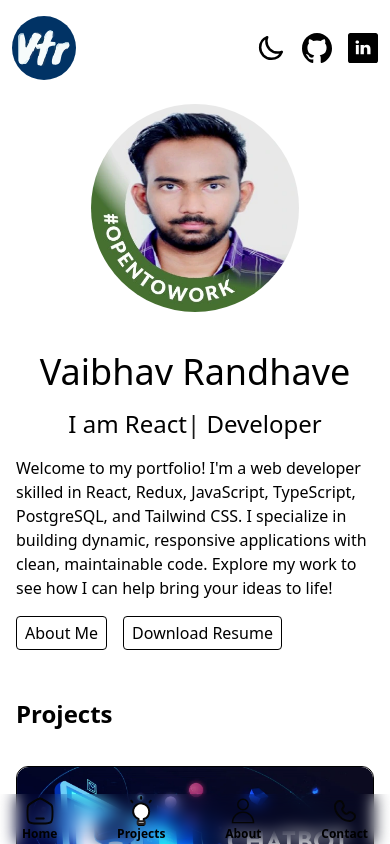
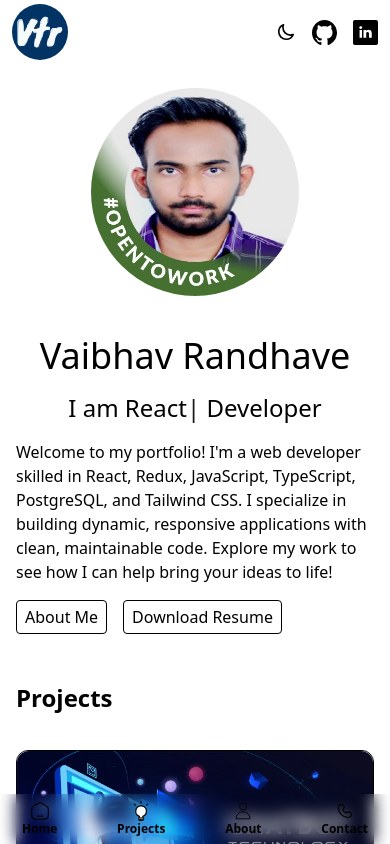
Before and after one commit to randhavevaibhav/PortFReact, a React (Vite) app: page / in a window 390 px wide. Shown: the top 844 px of the page. Built offline with nearby package versions, Linux system fonts and the light colour scheme.

Commit message:
seperated bottom nav

```diff
--- /dev/null
+++ b/src/components/BottomNav.jsx
@@ -0,0 +1,52 @@
+import { Link } from "react-router-dom";
+import HomeSVG from "./HomeSVG";
+import IdeaSVG from "./IdeaSVG";
+import PersonSVG from "./PersonSVG";
+import PhoneSVG from "./PhoneSVG";
+
+
+
+const bottomNavList = [
+    {
+        id: 1,
+        text: "Home",
+        icon: <HomeSVG width="20px"/>,
+        linkTo: "/"
+    },
+    {
+        id: 2,
+        text: "Projects",
+        icon: <IdeaSVG width="20px"/>,
+        linkTo: "#"
+    },
+    {
+        id: 3,
+        text: "About",
+        icon: <PersonSVG width="20px"/>,
+        linkTo: "/about"
+    },
+    {
+        id: 4,
+        text: "Contact",
+        icon: <PhoneSVG width="20px"/>,
+        linkTo: "#"
+    }
+]
+
+
+const BottomNav = () => {
+    return (<div className="md:hidden h-[50px] items-center md:gap-6 gap-4 flex fixed bottom-0 w-full justify-around backdrop-blur">
+        {bottomNavList.map((item) => {
+            return (
+                <Link to={item.linkTo} className="text-xs text-primary font-bold flex flex-col items-center" key={item.id}>
+                    <span>{item.icon}</span>
+                    <span>{item.text}</span>
+                </Link>
+
+            )
+        })}
+    </div>
+    )
+}
+
+export default BottomNav;
--- a/src/components/Navbar.jsx
+++ b/src/components/Navbar.jsx
@@ -5,10 +5,8 @@ import { Link } from "react-router-dom";
 import GithubSVG from "./GithubSVG";
 import LinkedInSVG from "./LinkedInSVG";
 import { useState } from "react";
-import HomeSVG from "./HomeSVG";
-import IdeaSVG from "./IdeaSVG";
-import PersonSVG from "./PersonSVG";
-import PhoneSVG from "./PhoneSVG";
+
+import BottomNav from "./BottomNav";
 const Navbar = () => {
   const [theme, setTheme] = useState("light");
 
@@ -27,14 +25,14 @@ const Navbar = () => {
   }
 
   return (<>
-    <header className="sticky h-20 md:h-28 top-0 z-20 flex pt-4 w-full backdrop-blur">
+    <header className="sticky h-16 md:h-28 top-0 z-20 flex pt-[4px] w-full backdrop-blur">
       <div className="mx-auto w-full max-w-6xl ">
         {/* for now addded overflow scroll to nav need to remove and convert it to sidebar */}
         <nav className="flex items-center md:gap-6 gap-3 md:justify-normal justify-between">
           {/* <!-- Brand logo --> */}
           <div className="logo inline-flex shrink-0 md:ml-0 ml-3">
             <Link to={`/`}>
-              <img src={brandLogo} className="rounded-full size-16 md:size-20" alt="brand logo" />
+              <img src={brandLogo} className="rounded-full size-14 md:size-20" alt="brand logo" />
             </Link>
           </div>
           {/* <!-- Brand logo --> */}
@@ -58,19 +56,19 @@ const Navbar = () => {
               handleChangeTheme("dark");
 
 
-            }}><img src={moonSVG} width={"30px"} alt="moon SVG" /> </button>}
+            }}><img src={moonSVG} className="md:w-[30px] w-[20px]" alt="moon SVG" /> </button>}
 
             {theme === "dark" && <button className="flex-shrink-0" onClick={() => {
               handleChangeTheme("light");
 
 
-            }}><img src={sunSVG} width={"30px"} alt="moon SVG" /> </button>}
+            }}><img src={sunSVG} className="md:w-[30px] w-[25px]" alt="moon SVG" /> </button>}
 
             <a href="https://github.com/randhavevaibhav" className="inline-flex shrink-0" target="_blank">
-              <GithubSVG />
+              <GithubSVG width="25px" />
             </a>
             <a href="https://www.linkedin.com/in/vaibhav-randhave-b8b099205/" className="inline-flex shrink-0 md:ml-0 mr-3" target="_blank">
-              <LinkedInSVG />
+              <LinkedInSVG width="25px" />
             </a>
 
             {/* <!-- Social media icons --> */}
@@ -80,26 +78,7 @@ const Navbar = () => {
     </header>
 
 
-    <div className="md:hidden h-[50px] items-center md:gap-6 gap-4 flex fixed bottom-0 w-full justify-around backdrop-blur">
-      <Link to={"/"} className="text-xs text-primary font-bold flex flex-col items-center">
-        <span><HomeSVG /></span>
-        <span>Home</span>
-      </Link>
-      <a href="#projects" className="text-xs text-primary font-bold flex flex-col items-center">
-        <span><IdeaSVG /></span>
-        <span>Projects</span>
-      </a>
-      <Link to={"/about"} className="text-xs font-bold text-primary flex flex-col items-center">
-        <span><PersonSVG /></span>
-
-        <span>About</span>
-      </Link>
-      <a href="#" className="text-xs font-bold text-primary flex flex-col items-center">
-        <span><PhoneSVG /></span>
-        <span>Contact</span>
-
-      </a>
-    </div>
+    <BottomNav />
 
 
   </>
```
